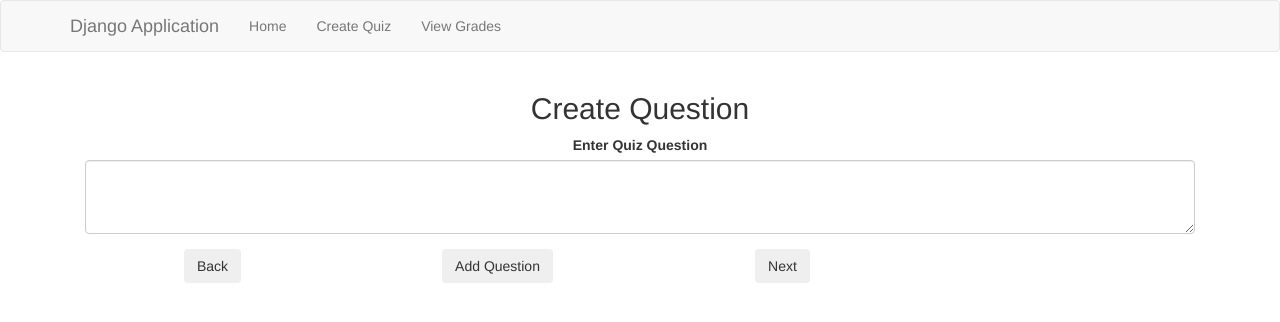
After one commit to snasi623/project4, a Django app: page /createquestions/1 in a window 1280 px wide. The commit adds this page. Shown: the top 322 px of the page. Run offline with Django 3.2, Linux system fonts and the light colour scheme; some libraries are stand-ins or nearby versions.

Commit message:
fixed quiz submission, added key values, tweaked formatting

```diff
--- a/django_project/django_app/forms.py
+++ b/django_project/django_app/forms.py
@@ -1,7 +1,22 @@
-from django.forms import ModelForm
-from .models import Quiz
+from django.forms import ModelForm, ModelChoiceField, MultipleHiddenInput
+from django.forms.widgets import HiddenInput
+from .models import Quiz, Question, Answer
 
 class CreateQuiz(ModelForm):
     class Meta:
         model = Quiz
-        fields = ['name', 'tags', 'question', 'correct_answer', 'alt_choice_1']
+        fields = ['name', 'category_name']
+
+class CreateQuestions(ModelForm):
+    quiz = ModelChoiceField(queryset=Quiz.objects.all(), widget=HiddenInput())
+
+    class Meta:
+        model = Question
+        fields = ['quiz', 'prompt']
+
+class CreateAnswers(ModelForm):
+    question = ModelChoiceField(queryset=Question.objects.all(), widget=HiddenInput())
+
+    class Meta:
+        model = Answer
+        fields = ['question', 'answer_text']
--- a/django_project/django_app/models.py
+++ b/django_project/django_app/models.py
@@ -2,8 +2,16 @@ from django.db import models
 
 # Create your models here.
 class Quiz(models.Model):
-    name = models.CharField(max_length=40, unique=True)
-    tags = models.CharField(max_length=40, unique=True)
-    question = models.TextField()
-    correct_answer = models.CharField(max_length=100, unique=True)
-    alt_choice_1 = models.CharField(max_length=100, unique=True)
+    name = models.CharField(max_length=40, default='')
+    category_name = models.CharField(max_length=40, default='')
+
+class Question(models.Model):
+    quiz = models.ForeignKey(Quiz, on_delete=models.CASCADE)
+    prompt = models.TextField(default='')
+
+class Answer(models.Model):
+    question = models.ForeignKey(Question, on_delete=models.CASCADE)
+    answer_text = models.CharField(max_length=200, default='')
+
+
+# class Response:
--- /dev/null
+++ b/django_project/django_app/templates/quiz/createquestions.html
@@ -0,0 +1,27 @@
+{% extends "quiz/navbar.html" %}
+{% load widget_tweaks %}
+
+{% block main %}
+<div class="container-fluid text-center">
+    <form method="POST">
+        {% csrf_token %}
+        <h2>Create Question</h2>
+        <div class="form-group">
+            <label for="question">Enter Quiz Question</label>
+            {% render_field form.prompt rows="3" class="form-control" %}
+        </div>
+        <div class="row">
+            <div class="col-sm-3">
+                <button type="button" class="btn">Back</button>
+            </div>
+            <div class="col-sm-3">
+                <button type="button" class="btn">Add Question</button>
+            </div>
+            <div class="col-sm-3">
+                <button type="submit" class="btn">Next</button>
+            </div>
+        </div>
+        {{ form.quiz }}
+    </form>
+</div>
+{% endblock %}
--- a/django_project/django_app/templates/quiz/navbar.html
+++ b/django_project/django_app/templates/quiz/navbar.html
@@ -19,7 +19,7 @@
                 <div class="collapse navbar-collapse">
                     <ul class="nav navbar-nav">
                         <li><a href="{% url 'home' %}">Home</a></li>
-                        <li><a href="{% url 'create' %}">Create Quiz</a></li>
+                        <li><a href="{% url 'createquiz' %}">Create Quiz</a></li>
                         <li><a href="{% url 'results' %}">View Grades</a></li>
                     </ul>
                 </div>
--- a/django_project/django_app/views.py
+++ b/django_project/django_app/views.py
@@ -1,25 +1,62 @@
 from django.shortcuts import render
-from .forms import CreateQuiz
+from .forms import CreateQuiz, CreateQuestions, CreateAnswers
+from .models import Quiz
 from django.shortcuts import redirect
+from django.urls import reverse
+
+import pprint
 
 
 def index(request):
     context = {}
     return render(request, 'quiz/index.html', context)
 
-def create(request):
+def createquiz(request):
     if request.method == 'POST':
         form = CreateQuiz(request.POST)
         if form.is_valid():
-            form.save()
+            created_quiz = form.save()
 
-            return redirect('home')
+            return redirect(reverse('createquestions', args=(created_quiz.pk,)))
 
     else:
         form = CreateQuiz()
 
     context = {'form' : form}
-    return render(request, 'quiz/create.html', context)
+    return render(request, 'quiz/createquiz.html', context)
+
+def createquestions(request, quiz_pk):
+    if request.method == 'POST':
+        form = CreateQuestions(request.POST)
+
+        if form.is_valid():
+            created_question = form.save()
+
+            return redirect(reverse('createanswers', args=(quiz_pk, created_question.pk)))
+        else:
+            pprint.pprint(form.errors)
+
+    else:
+        form = CreateQuestions(initial={'quiz': quiz_pk})
+
+    context = {'form' : form}
+    return render(request, 'quiz/createquestions.html', context)
+
+def createanswers(request, quiz_pk, question_pk):
+    if request.method == 'POST':
+        form = CreateAnswers(request.POST)
+        if form.is_valid():
+            form.save()
+
+            return redirect('home')
+        else:
+            pprint.pprint(form.errors)
+
+    else:
+        form = CreateAnswers(initial={'question': question_pk})
+
+    context = {'form' : form}
+    return render(request, 'quiz/createanswers.html', context)
 
 def quiz(request):
     context = {}
--- a/django_project/django_project/urls.py
+++ b/django_project/django_project/urls.py
@@ -20,7 +20,9 @@ from django_app import views as quiz_views
 
 urlpatterns = [
     path('', quiz_views.index, name='home'),
-    path('create/', quiz_views.create, name='create'),
+    path('createquiz/', quiz_views.createquiz, name='createquiz'),
+    path('createquestions/<int:quiz_pk>', quiz_views.createquestions, name='createquestions'),
+    path('createanswers/<int:quiz_pk>/<int:question_pk>/', quiz_views.createanswers, name='createanswers'),
     path('quiz', quiz_views.quiz, name='quiz'),
     path('results/', quiz_views.results, name='results'),
     path('admin/', admin.site.urls),
--- /dev/null
+++ b/django_project/requirements.txt
@@ -0,0 +1,4 @@
+asgiref==3.4.1
+Django==4.0
+django-widget-tweaks==1.4.9
+sqlparse==0.4.2
```
Also changed, not shown: django_project/django_app/templates/quiz/create.html (deleted, +0 -58 lines), django_project/django_app/templates/quiz/createanswers.html (added, +35 -0 lines), django_project/django_app/templates/quiz/createquiz.html (added, +29 -0 lines), django_project/db.sqlite3, django_project/django_app/migrations/0002_delete_answer_delete_question_quiz_correct_answer_and_more.py (added), django_project/django_app/migrations/0003_remove_quiz_correct_answer_remove_quiz_question_and_more.py (added).
